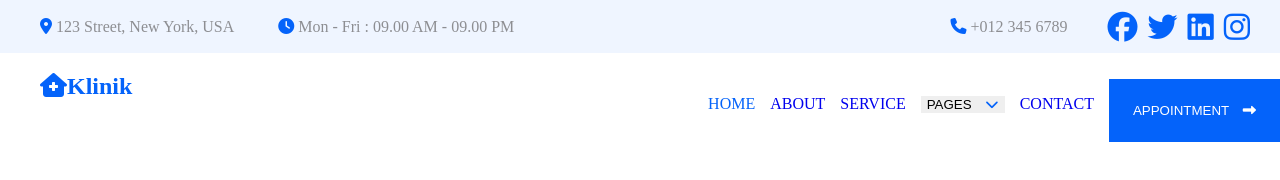
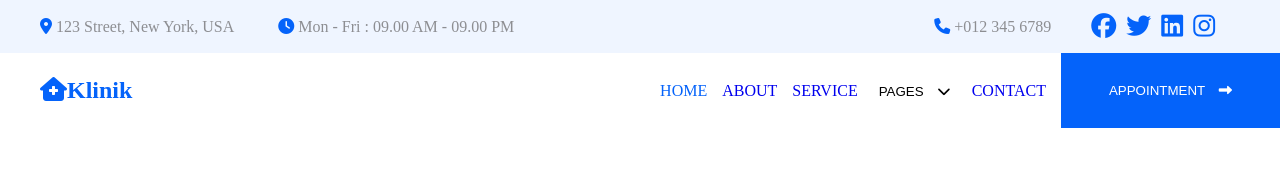
Before and after one commit to razimahmad/clinic-front, a plain HTML site: page index.html in a window 1280 px wide. Drawn offline with Linux system fonts and the light colour scheme.

Commit message:
uploaded css

```diff
--- a/style.css
+++ b/style.css
@@ -42,12 +42,12 @@ i{
 #social{
     display: inline-flex;
     align-items: center;
-    font-size: 30px;
+    font-size: 25px;
+    padding-right: 35px;
 }
 h1{
     color: #0463FA;
     margin-left: 30px;
-    height: 75px;
     box-sizing: border-box;
 }
 
@@ -70,29 +70,28 @@ li{
 
 
 nav{
+    height: 75px;
     padding: 0px;
-
     width: 100%;
-    height: 100%;
     display: flex;
     justify-content: space-between;
     align-items: center;
 }
 
 .dropdown{
-
     display: inline-block;
 }
 
 .dropbtn{
+    background: none;
     border-style: none;
+    background-color: none;
 
 }
 
 .dropdown-content{
     display: none;
     position: absolute;
-    background-color: #fff;
     min-width: 160px;
     box-shadow: 0px 8px 16px 0px rgba(0,0,0,0.2);
     z-index: 1;
@@ -104,10 +103,12 @@ nav{
     padding: 0;
     text-decoration: none;
     display: block;
+    text-align: left;
+    line-height: 30px;
 
   }
 
-.dropdown-content a:hover {background-color: #fff;}
+  .dropdown-content a:hover {background-color: #fff;}
 
 .dropdown:hover .dropdown-content {display: block;}
 
@@ -119,17 +120,22 @@ a{
 
 .ap{
     background-color: #0463FA;
-    padding: 24px;
+    height: 75px;
+    padding: 24px 48px;
     border: none;
     color: #fff;
 
 }
 
 .buttons{
-
+    align-items: center;
     display: flex;
 }
 
 .fa-right-long{
     color: #fff;
 }
+
+.fa-chevron-down{
+    color: black;
+}
```
